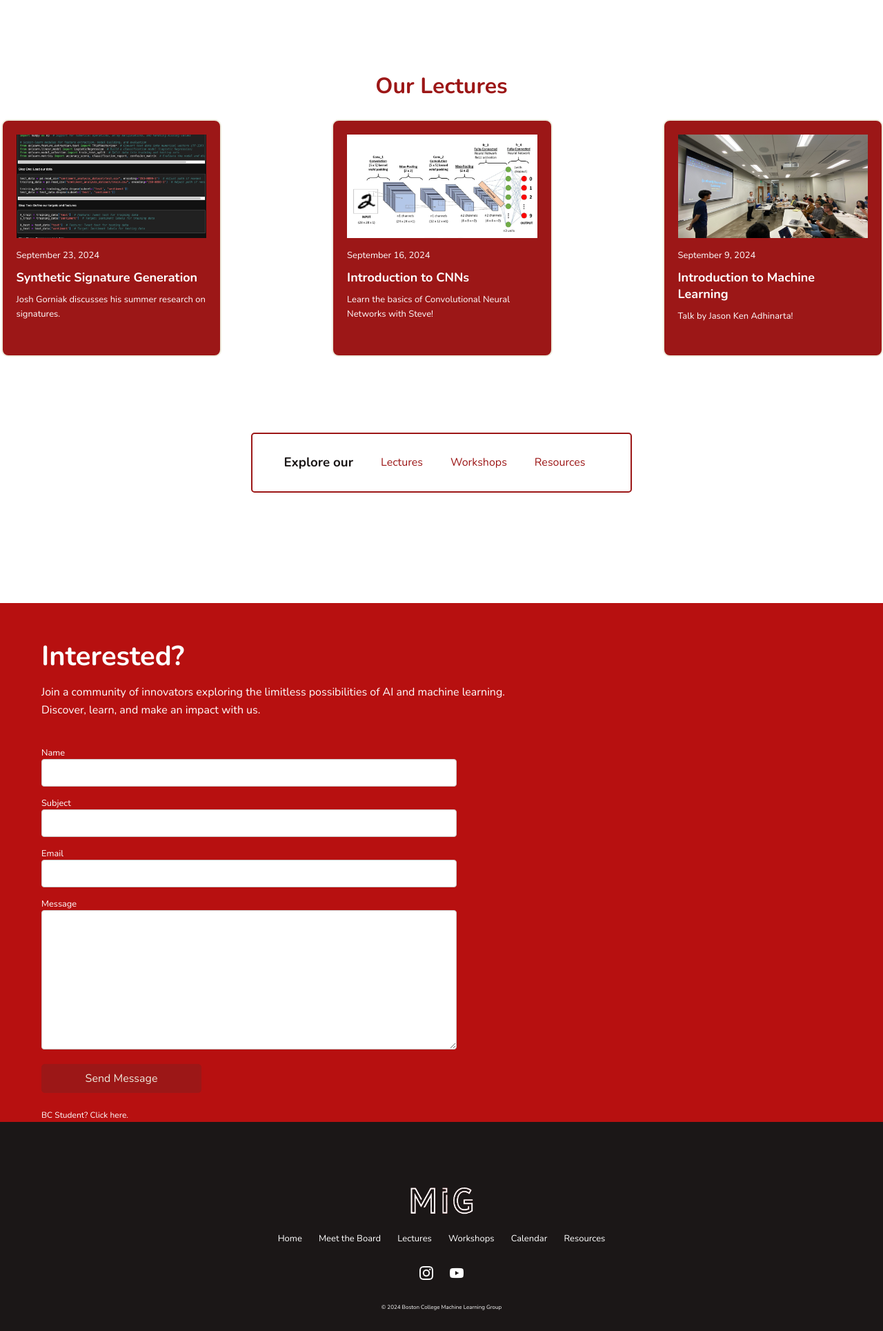
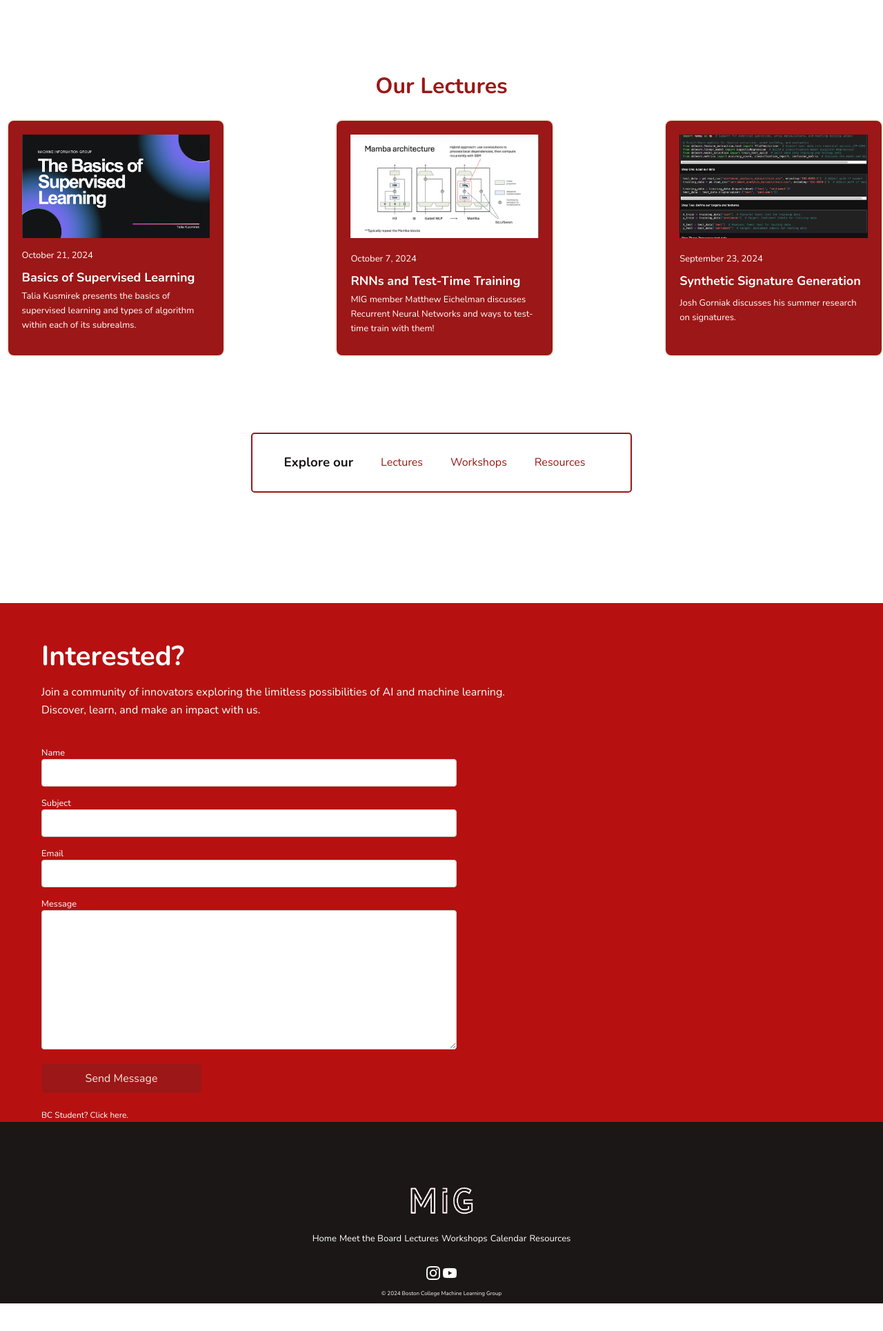
Before and after one commit to taliakusmirek/BCMIG_Website, a Django app: page /lectures/ in a window 1280 px wide. Shown: the part 119-2048 px from the top of the page at 69% size. After the commit the page ends 2008 px from the top, so only its background shows below. Run offline with Django 5.2, Linux system fonts and the light colour scheme.

Commit message:
new lectures updated

```diff
--- a/mysite/myapp/templates/myapp/lectures.html
+++ b/mysite/myapp/templates/myapp/lectures.html
@@ -36,31 +36,27 @@
     <div class="recent">
         <h2 style="text-align: center; margin-top:-40px;">Our Lectures</h2>
         <div style="display: flex; align-items: center; justify-content: center;">
-            <div class="event" style="margin-left: .1em;">
+            <div class="event"  style="margin-left: .6em;">
+                <img src="{% static 'images/supervised_learning.png' %}" class="eventimage" alt="Supervised Learning Image">
+                <p class="date">October 21, 2024</p>
+                <a class="lecture_link" href="https://www.youtube.com/watch?v=Htoq6A4Fb6U" target="_blank">
+                <h3>Basics of Supervised Learning</h3>
+                <p>Talia Kusmirek presents the basics of supervised learning and types of algorithm within each of its subrealms.</p>
+            </div>
+            <div class="event" style="margin-right: .0em;">
+                <img src="{% static 'images/matthew.png' %}" class="eventimage" alt="Guest Lecture Image">
+                <p class="date">October 7, 2024</p>
+                <a class="lecture_link" href="https://www.youtube.com/watch?v=Gb4J4X2lvUM" target="_blank">
+                <h3>RNNs and Test-Time Training</h3>
+                <p>MIG member Matthew Eichelman discusses Recurrent Neural Networks and ways to test-time train with them!</p>
+            </div>
+            <div class="event" >
                 <img src="{% static 'images/workshop1.png' %}" class="eventimage" alt="Guest Lecture Image">
                 <p class="date">September 23, 2024</p>
                 <a class="lecture_link" href="https://www.youtube.com/watch?v=tzkl9OELL64&t=1s" target="_blank">
                     <h3>Synthetic Signature Generation</h3>
                 </a>
                 <p>Josh Gorniak discusses his summer research on signatures.</p>
-            </div>
-
-            <div class="event">
-                <img src="{% static 'images/steve.png' %}" class="eventimage" alt="Workshop Image">
-                <p class="date">September 16, 2024</p>
-                <a class="lecture_link" href="https://www.youtube.com/watch?v=ydqwP93WQ_4&t=771s" target="_blank">
-                    <h3>Introduction to CNNs</h3>
-                </a>
-                <p>Learn the basics of Convolutional Neural Networks with Steve!</p>
-            </div>
-
-            <div class="event">
-                <img src="{% static 'images/intro.jpg' %}" class="eventimage" alt="Hackathon Image">
-                <p class="date">September 9, 2024</p>
-                <a class="lecture_link" href="https://www.youtube.com/watch?v=D-2qMSEclbg&t=2s" target="_blank">
-                    <h3>Introduction to Machine Learning</h3>
-                </a>
-                <p>Talk by Jason Ken Adhinarta!</p>
             </div>
         </div>
     </div>
--- a/mysite/static/css/style.css
+++ b/mysite/static/css/style.css
@@ -475,7 +475,6 @@ footer {
 }
 
 .footer a, .footer p {
-    padding: 20px 10px;
     font-size: 13px;
     text-decoration: none;
     color: white;
```
Also changed, not shown: mysite/myapp/templates/myapp/index.html (+20 -13 lines), mysite/static/images/matthew.png (added), mysite/static/images/supervised_learning.png (added), 4 other files.
